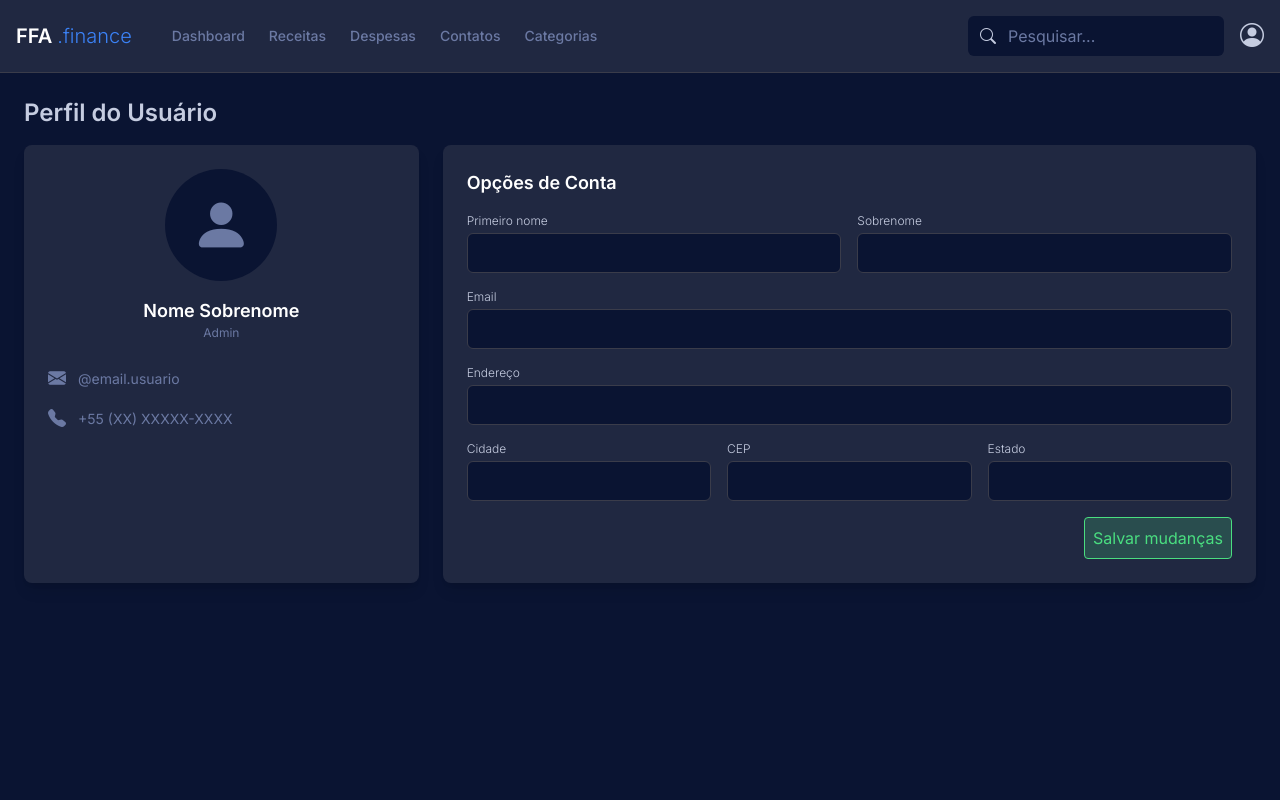
After one commit to ademacirfilho/ffa-finance-V2, a Django app: page /usuario/ in a window 1280 px wide. The commit adds this page. Run offline with Django 5.2, Linux system fonts and the light colour scheme; some libraries are stand-ins or nearby versions.

Commit message:
feat templates

```diff
--- a/finance/urls.py
+++ b/finance/urls.py
@@ -3,4 +3,9 @@ from . import views
 
 urlpatterns = [
     path("", views.index, name="index"),
+    path("receitas/", views.receitas, name="receitas"),
+    path("despesas/", views.despesas, name="despesas"),
+    path("contatos/", views.contatos, name="contatos"),
+    path("categorias/", views.categorias, name="categorias"),
+    path("usuario/", views.usuario, name="usuario"),
 ]
--- a/finance/views.py
+++ b/finance/views.py
@@ -2,3 +2,18 @@ from django.shortcuts import render
 
 def index(request):
     return render(request, "finance/index.html")
+
+def receitas(request):
+    return render(request, "finance/receitas.html")
+
+def despesas(request):
+    return render(request, "finance/despesas.html")
+
+def contatos(request):
+    return render(request, "finance/contatos.html")
+
+def categorias(request):
+    return render(request, "finance/categorias.html")
+
+def usuario(request):
+    return render(request, "finance/usuario.html")
--- /dev/null
+++ b/templates/finance/base.html
@@ -0,0 +1,71 @@
+{% load static %}
+<!DOCTYPE html>
+<html lang="pt-BR">
+  <head>
+    <meta charset="UTF-8" />
+    <meta name="viewport" content="width=device-width, initial-scale=1.0" />
+    <title>{% block title %}FFA .finance{% endblock title %}</title>
+    <script src="https://cdn.tailwindcss.com"></script>
+    <link rel="stylesheet" href="https://cdn.jsdelivr.net/npm/bootstrap-icons@1.13.1/font/bootstrap-icons.min.css" />
+
+    <link rel="stylesheet" href="{% static 'style.css' %}" />
+
+    <link rel="preconnect" href="https://fonts.googleapis.com" />
+    <link rel="preconnect" href="https://fonts.gstatic.com" crossorigin />
+    <link href="https://fonts.googleapis.com/css2?family=Inter:ital,opsz,wght@0,14..32,100..900;1,14..32,100..900&display=swap" rel="stylesheet" />
+  </head>
+  <body class="bg-brand-dark text-brand-text-primary font-sans">
+    <div class="flex flex-col min-h-screen">
+      <header class="bg-brand-medium border-b border-brand-light sticky top-0 z-10">
+        <div class="container mx-auto flex justify-between items-center p-4">
+          <div class="flex items-center space-x-10">
+            <div class="flex-shrink-0">
+              <h1 class="text-xl font-semibold text-white">FFA <span class="text-brand-accent font-light">.finance</span></h1>
+            </div>
+
+            <nav class="hidden md:flex items-center space-x-6">
+              <a href="{% url 'index' %}" class="text-brand-text-secondary hover:text-brand-accent transition-colors duration-200 rounded-md text-sm font-medium">Dashboard</a>
+              <a href="{% url 'receitas' %}" class="text-brand-text-secondary hover:text-brand-accent transition-colors duration-200 text-sm font-medium">Receitas</a>
+              <a href="{% url 'despesas' %}" class="text-brand-text-secondary hover:text-brand-accent transition-colors duration-200 text-sm font-medium">Despesas</a>
+              <a href="{% url 'contatos' %}" class="text-brand-text-secondary hover:text-brand-accent transition-colors duration-200 text-sm font-medium">Contatos</a>
+              <a href="{% url 'categorias' %}" class="text-brand-text-secondary hover:text-brand-accent transition-colors duration-200 text-sm font-medium">Categorias</a>
+            </nav>
+          </div>
+
+          <div class="flex items-center space-x-4">
+            <div class="hidden md:flex items-center space-x-4">
+              <div class="relative">
+                <span class="absolute inset-y-0 left-0 flex items-center pl-3"><i class="bi bi-search"></i></span>
+                <input type="text" class="bg-brand-dark text-white placeholder-brand-text-secondary rounded-md py-2 pl-10 pr-4 w-40 lg:w-64 focus:outline-none focus:ring-2 focus:ring-brand-accent" placeholder="Pesquisar..." />
+              </div>
+              <button class="rounded-full hover:bg-brand-light transition-colors duration-200"><a href="{% url 'usuario' %}"><i class="bi bi-person-circle text-2xl"></i></a></button>
+            </div>
+
+            <div class="md:hidden">
+              <button id="menu-btn" class="text-white focus:outline-none">
+                <i class="bi bi-list text-2xl"></i>
+              </button>
+            </div>
+          </div>
+        </div>
+
+        <div id="mobile-menu" class="hidden md:hidden">
+          <button class="rounded-full hover:bg-brand-light transition-colors duration-200 ml-4 m-2"><i class="bi bi-person-circle text-2xl"> {usuario}</i></button>
+          <nav class="px-2 pt-2 pb-3 space-y-1 sm:px-3">
+            <a href="{% url 'index' %}" class="text-brand-text-secondary hover:text-brand-accent transition-colors duration-200 text-lg font-medium block ml-2">Dashboard</a>
+            <a href="{% url 'receitas' %}" class="text-brand-text-secondary hover:text-brand-accent transition-colors duration-200 text-lg font-medium block ml-2">Receitas</a>
+            <a href="{% url 'despesas' %}" class="text-brand-text-secondary hover:text-brand-accent transition-colors duration-200 text-lg font-medium block ml-2">Despesas</a>
+            <a href="{% url 'contatos' %}" class="text-brand-text-secondary hover:text-brand-accent transition-colors duration-200 text-lg font-medium block ml-2">Contatos</a>
+            <a href="{% url 'categorias' %}" class="text-brand-text-secondary hover:text-brand-accent transition-colors duration-200 text-lg font-medium block ml-2">Categorias</a>
+          </nav>
+        </div>
+      </header>
+
+      <main class="flex-grow container mx-auto p-4 md:p-6">
+        {% block content %}{% endblock content %}
+      </main>
+    </div>
+
+    <script src="{% static 'script/script.js' %}"></script>
+  </body>
+</html>
--- /dev/null
+++ b/templates/finance/usuario.html
@@ -0,0 +1,86 @@
+{% extends 'finance/base.html' %}
+{% load static %}
+
+{% block title %}Usuário{% endblock title %}
+
+{% block content %}
+  <h2 class="text-2xl font-semibold text-brand-text-primary mb-4">Perfil do Usuário</h2>
+
+  <div class="grid grid-cols-1 md:grid-cols-12 gap-6">
+    <aside class="md:col-span-4">
+      <div class="bg-brand-medium p-6 rounded-lg shadow-lg h-full flex flex-col items-center">
+        <div class="flex items-center justify-center w-28 h-28 rounded-full bg-brand-dark mb-4">
+          <i class="bi bi-person-fill text-6xl text-brand-text-secondary"></i>
+        </div>
+
+        <div class="text-center">
+          <div class="text-lg font-semibold text-white">Nome Sobrenome</div>
+          <div class="text-xs text-brand-text-secondary">Admin</div>
+        </div>
+
+        <ul class="mt-6 space-y-3 w-full text-sm">
+          <li class="flex items-center gap-3 text-brand-text-secondary">
+            <i class="bi bi-envelope-fill text-lg"></i>
+            <span class="truncate">@email.usuario</span>
+          </li>
+
+          <li class="flex items-center gap-3 text-brand-text-secondary">
+            <i class="bi bi-telephone-fill text-lg"></i>
+            <span>+55 (XX) XXXXX-XXXX</span>
+          </li>
+        </ul>
+      </div>
+    </aside>
+
+    <main class="md:col-span-8">
+      <div class="bg-brand-medium p-6 rounded-lg shadow-lg">
+        <h2 class="text-lg font-semibold text-white mb-4">Opções de Conta</h2>
+
+        <form action="#" method="post" class="space-y-4">
+          <div class="grid grid-cols-1 md:grid-cols-2 gap-4">
+            <div>
+              <label class="text-xs text-brand-text-primary block mb-1 font-light" for="first_name">Primeiro nome</label>
+              <input id="first_name" name="first_name" type="text" class="w-full h-10 px-3 rounded-md bg-brand-dark border border-brand-light text-white placeholder-brand-text-primary focus:outline-none focus:ring-2 focus:ring-brand-accent" />
+            </div>
+
+            <div>
+              <label class="text-xs text-brand-text-primary block mb-1 font-light" for="last_name">Sobrenome</label>
+              <input id="last_name" name="last_name" type="text" class="w-full h-10 px-3 rounded-md bg-brand-dark border border-brand-light text-white placeholder-brand-text-primary focus:outline-none focus:ring-2 focus:ring-brand-accent" />
+            </div>
+          </div>
+
+          <div>
+            <label class="text-xs text-brand-text-primary block mb-1 font-light" for="email">Email</label>
+            <input id="email" name="email" type="email" class="w-full h-10 px-3 rounded-md bg-brand-dark border border-brand-light text-white placeholder-brand-text-primary focus:outline-none focus:ring-2 focus:ring-brand-accent" />
+          </div>
+
+          <div>
+            <label class="text-xs text-brand-text-primary block mb-1 font-light" for="address">Endereço</label>
+            <input id="address" name="address" type="text" class="w-full h-10 px-3 rounded-md bg-brand-dark border border-brand-light text-white placeholder-brand-text-primary focus:outline-none focus:ring-2 focus:ring-brand-accent" />
+          </div>
+
+          <div class="grid grid-cols-1 md:grid-cols-3 gap-4">
+            <div>
+              <label class="text-xs text-brand-text-primary block mb-1 font-light" for="city">Cidade</label>
+              <input id="city" name="city" type="text" class="w-full h-10 px-3 rounded-md bg-brand-dark border border-brand-light text-white placeholder-brand-text-primary focus:outline-none focus:ring-2 focus:ring-brand-accent" />
+            </div>
+
+            <div>
+              <label class="text-xs text-brand-text-primary block mb-1 font-light" for="zip">CEP</label>
+              <input id="zip" name="zip" type="text" class="w-full h-10 px-3 rounded-md bg-brand-dark border border-brand-light text-white placeholder-brand-text-primary focus:outline-none focus:ring-2 focus:ring-brand-accent" />
+            </div>
+
+            <div>
+              <label class="text-xs text-brand-text-primary block mb-1 font-light" for="state">Estado</label>
+              <input id="state" name="state" type="text" class="w-full h-10 px-3 rounded-md bg-brand-dark border border-brand-light text-white placeholder-brand-text-primary focus:outline-none focus:ring-2 focus:ring-brand-accent" />
+            </div>
+          </div>
+
+          <div class="flex justify-end">
+            <button class="bg-green-400 bg-opacity-20 p-2 rounded border border-green-400 text-green-400 hover:bg-opacity-30 transition-colors whitespace-nowrap">Salvar mudanças</button>
+          </div>
+        </form>
+      </div>
+    </main>
+  </div>
+{% endblock %}
```
Also changed, not shown: templates/finance/categorias.html (added, +47 -0 lines), templates/finance/contatos.html (added, +51 -0 lines), templates/finance/despesas.html (added, +70 -0 lines), templates/finance/index.html (+4 -71 lines), templates/finance/receitas.html (added, +70 -0 lines).
